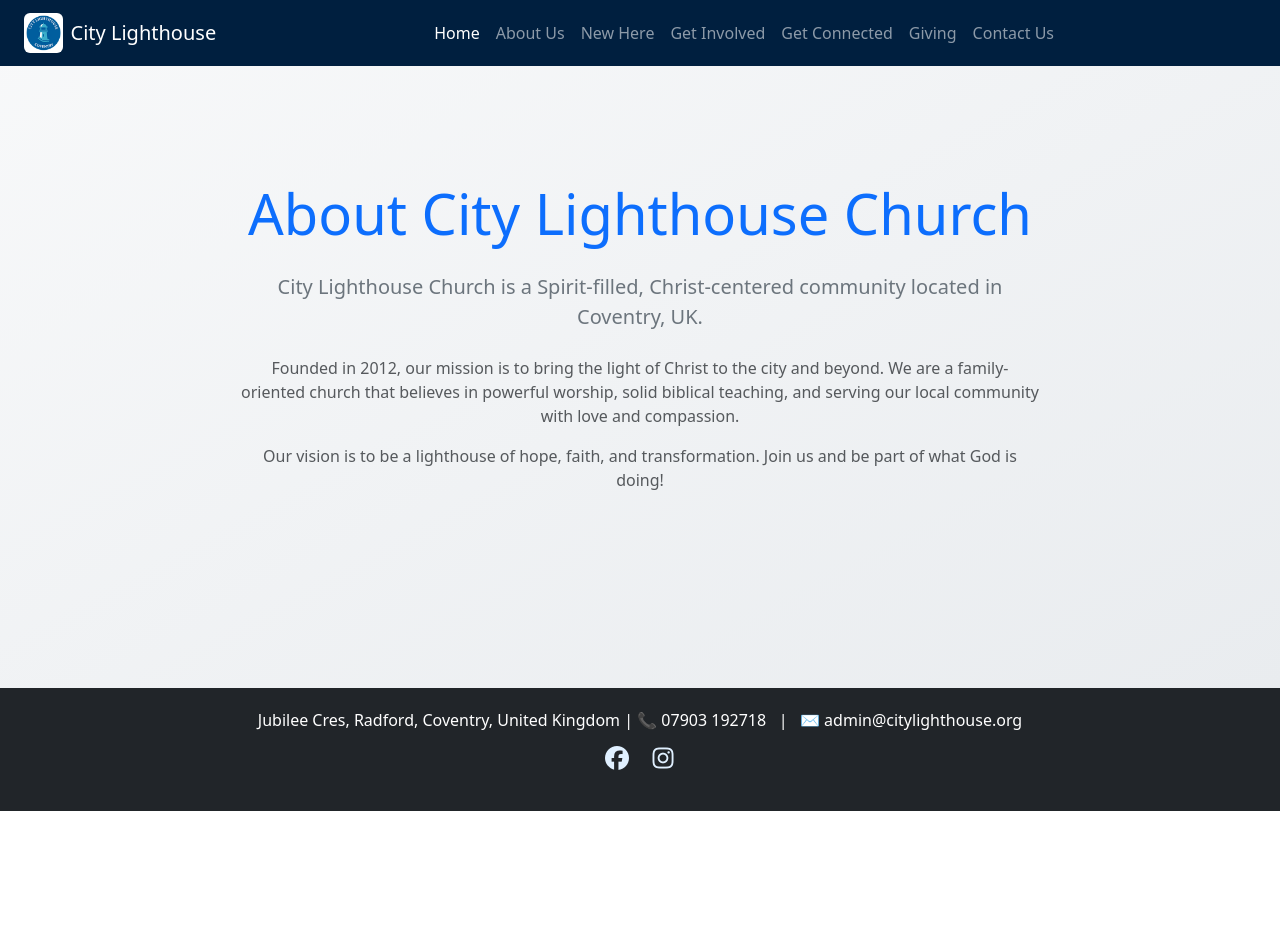
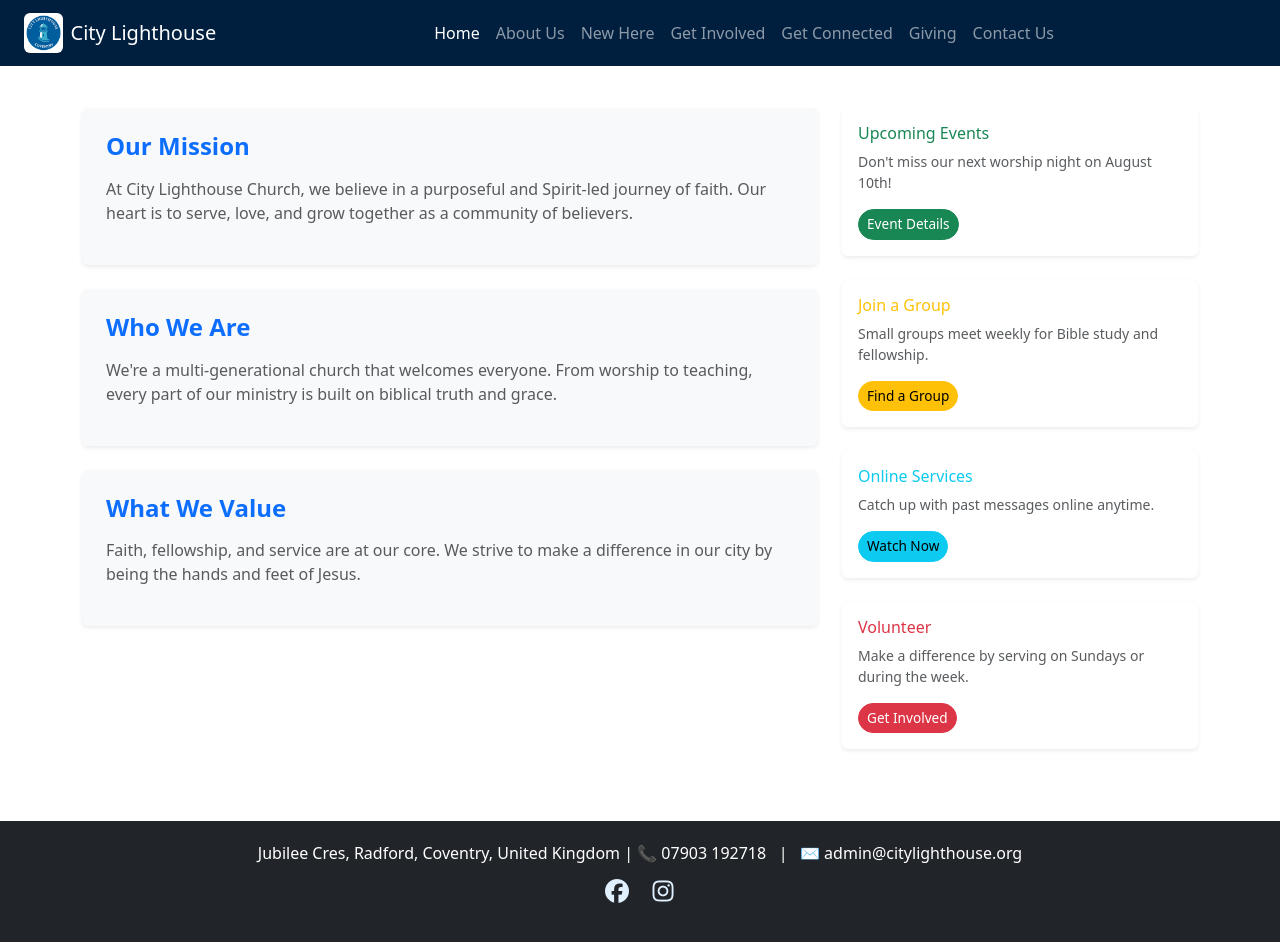
Before and after one commit to jeromSanjeevan/citylighthouse, an Angular app: page /about-us in a window 1280 px wide. Before the commit the page ends 811 px from the top, so only its background shows below. Built offline with nearby package versions, Linux system fonts and the light colour scheme.

Commit message:
Updated About Us page and layout structure

```diff
--- a/src/app/CirtyLighthouseChurch/AboutUs/about-us/about-us.css
+++ b/src/app/CirtyLighthouseChurch/AboutUs/about-us/about-us.css
@@ -1,9 +1,23 @@
-.about-us-container {
-  min-height: 86vh;
-  padding: 2rem;
-  background: linear-gradient(to bottom right, #f8f9fa, #e9ecef);
+.container{
+      margin-top: 60px;
+
+}
+.about-section {
+
+  transition: all 0.3s ease;
+}
+.about-section:hover {
+  background-color: #e9f5ff;
 }
 
-.content {
-  max-width: 800px;
+.info-section h6 {
+  margin-bottom: 0.5rem;
 }
+
+.info-section a {
+  font-size: 0.85rem;
+}
+
+.info-section:hover {
+  background-color: #f8f9fa;
+}
--- a/src/app/CirtyLighthouseChurch/AboutUs/about-us/about-us.html
+++ b/src/app/CirtyLighthouseChurch/AboutUs/about-us/about-us.html
@@ -1,18 +1,58 @@
 <app-navbar-lighthouse-church></app-navbar-lighthouse-church>
 
-<div class="about-us-container d-flex flex-column justify-content-center align-items-center text-center">
-  <div class="content">
-    <h1 class="display-4 text-primary mb-4">About City Lighthouse Church</h1>
-    <p class="lead text-secondary mb-4">
-      City Lighthouse Church is a Spirit-filled, Christ-centered community located in Coventry, UK.
-    </p>
-    <p class="text-muted">
-      Founded in 2012, our mission is to bring the light of Christ to the city and beyond. We are a family-oriented
-      church that believes in powerful worship, solid biblical teaching, and serving our local community with love and
-      compassion.
-    </p>
-    <p class="text-muted">
-      Our vision is to be a lighthouse of hope, faith, and transformation. Join us and be part of what God is doing!
-    </p>
+<div class="container py-5">
+  <div class="row">
+    <!-- Left Column -->
+    <div class="col-md-8">
+      <div class="about-section mb-4 p-4 rounded shadow-sm bg-light">
+        <h4 class="text-primary fw-bold mb-3">Our Mission</h4>
+        <p class="text-muted">
+          At City Lighthouse Church, we believe in a purposeful and Spirit-led journey of faith. Our heart is to serve, love, and grow together as a community of believers.
+        </p>
+      </div>
+
+      <div class="about-section mb-4 p-4 rounded shadow-sm bg-light">
+        <h4 class="text-primary fw-bold mb-3">Who We Are</h4>
+        <p class="text-muted">
+          We're a multi-generational church that welcomes everyone. From worship to teaching, every part of our ministry is built on biblical truth and grace.
+        </p>
+      </div>
+
+      <div class="about-section p-4 rounded shadow-sm bg-light">
+        <h4 class="text-primary fw-bold mb-3">What We Value</h4>
+        <p class="text-muted">
+          Faith, fellowship, and service are at our core. We strive to make a difference in our city by being the hands and feet of Jesus.
+        </p>
+      </div>
+    </div>
+
+    <!-- Right Column -->
+    <div class="col-md-4">
+      <div class="info-section mb-4 p-3 rounded shadow-sm bg-white">
+        <h6 class="text-success">Upcoming Events</h6>
+        <p class="small text-muted">Don't miss our next worship night on August 10th!</p>
+        <a href="#" class="btn btn-sm btn-success rounded-pill">Event Details</a>
+      </div>
+
+      <div class="info-section mb-4 p-3 rounded shadow-sm bg-white">
+        <h6 class="text-warning">Join a Group</h6>
+        <p class="small text-muted">Small groups meet weekly for Bible study and fellowship.</p>
+        <a href="#" class="btn btn-sm btn-warning rounded-pill">Find a Group</a>
+      </div>
+
+      <div class="info-section mb-4 p-3 rounded shadow-sm bg-white">
+        <h6 class="text-info">Online Services</h6>
+        <p class="small text-muted">Catch up with past messages online anytime.</p>
+        <a href="#" class="btn btn-sm btn-info rounded-pill">Watch Now</a>
+      </div>
+
+      <div class="info-section mb-4 p-3 rounded shadow-sm bg-white">
+        <h6 class="text-danger">Volunteer</h6>
+        <p class="small text-muted">Make a difference by serving on Sundays or during the week.</p>
+        <a href="#" class="btn btn-sm btn-danger rounded-pill">Get Involved</a>
+      </div>
+
+
+    </div>
   </div>
 </div>
--- a/src/app/Navbar/navbar-lighthouse-church/navbar-lighthouse-church.html
+++ b/src/app/Navbar/navbar-lighthouse-church/navbar-lighthouse-church.html
@@ -13,7 +13,7 @@
   <!-- Nav Links -->
   <div class="collapse navbar-collapse justify-content-center" id="navbarNav">
     <ul class="navbar-nav mx-auto">
-      <li class="nav-item"><a class="nav-link active" routerLink="/">Home</a></li>
+      <li class="nav-item"><a class="nav-link active" routerLink="/citylighthouse-home">Home</a></li>
       <li class="nav-item"><a class="nav-link" routerLink="/about-us">About Us</a></li>
       <li class="nav-item"><a class="nav-link" routerLink="/new-here">New Here</a></li>
       <li class="nav-item"><a class="nav-link" routerLink="/get-involved">Get Involved</a></li>
```
